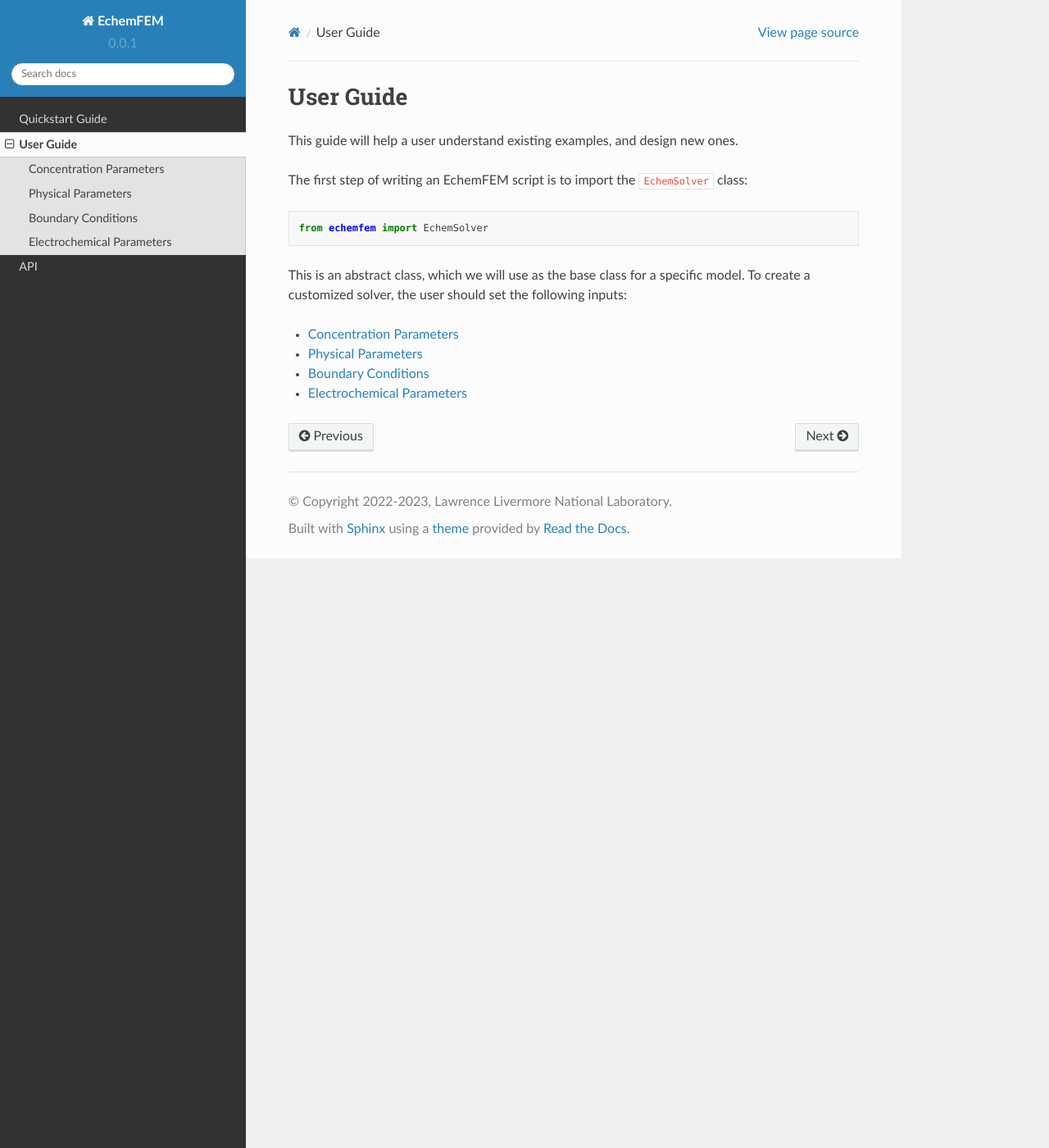
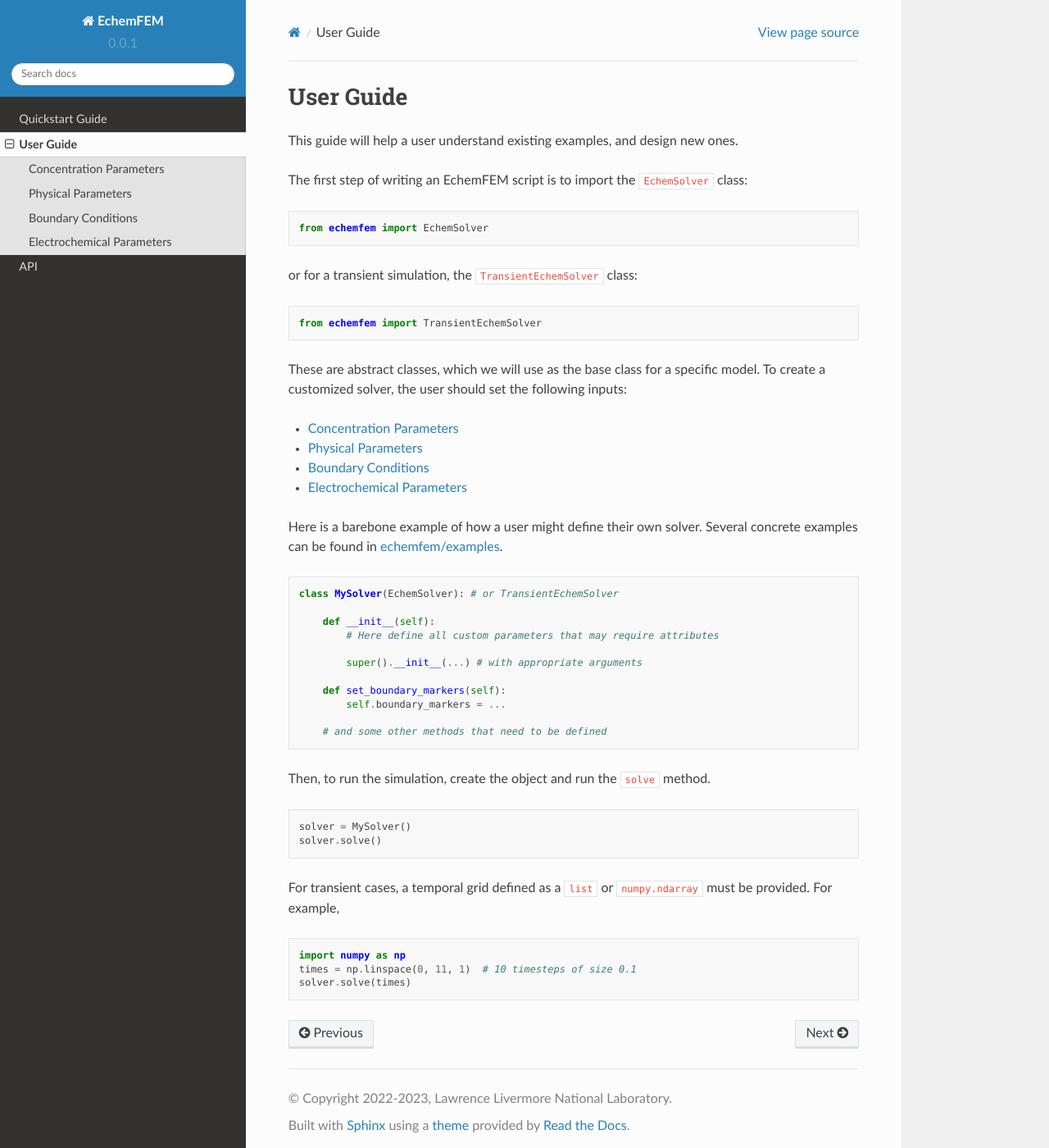
Before and after one commit to LLNL/echemfem, a Sphinx documentation site: the page built from docs/source/user_guide/index.rst, in a window 1280 px wide and 1400 px high. Shown: the whole window at 82% size. Built offline with Sphinx 7.4.7 and the Read the Docs theme 2.0.0, drawn with Linux system fonts in a browser that asks for light colours.

Commit message:
Add transient to docs

```diff
--- a/docs/source/conf.py
+++ b/docs/source/conf.py
@@ -23,6 +23,7 @@ extensions = [
 
 intersphinx_mapping = {
     'python': ('https://docs.python.org/3/', None),
+    'numpy': ('https://docs.scipy.org/doc/numpy/', None),
     'sphinx': ('https://www.sphinx-doc.org/en/master/', None),
     'firedrake': ('https://firedrakeproject.org/', None),
 }
--- a/docs/source/user_guide/index.rst
+++ b/docs/source/user_guide/index.rst
@@ -9,7 +9,13 @@ The first step of writing an EchemFEM script is to import the ``EchemSolver`` cl
 
    from echemfem import EchemSolver
 
-This is an abstract class, which we will use as the base class for a specific model.
+or for a transient simulation, the ``TransientEchemSolver`` class:
+
+.. code-block::
+
+   from echemfem import TransientEchemSolver
+
+These are abstract classes, which we will use as the base class for a specific model.
 To create a customized solver, the user should set the following inputs:
 
 .. toctree::
@@ -19,3 +25,37 @@ To create a customized solver, the user should set the following inputs:
    physical_params
    boundary_conditions
    echem_params
+
+Here is a barebone example of how a user might define their own solver.
+Several concrete examples can be found in `echemfem/examples
+<https://github.com/LLNL/echemfem/tree/main/examples>`_.
+
+.. code-block::
+
+    class MySolver(EchemSolver): # or TransientEchemSolver
+
+        def __init__(self):
+            # Here define all custom parameters that may require attributes
+
+            super().__init__(...) # with appropriate arguments
+
+        def set_boundary_markers(self):
+            self.boundary_markers = ...
+
+        # and some other methods that need to be defined
+
+Then, to run the simulation, create the object and run the ``solve`` method.
+
+.. code-block::
+
+   solver = MySolver()
+   solver.solve()
+
+For transient cases, a temporal grid defined as a  ``list`` or
+``numpy.ndarray`` must be provided. For example,
+
+.. code-block::
+
+   import numpy as np
+   times = np.linspace(0, 11, 1)  # 10 timesteps of size 0.1
+   solver.solve(times)
```
Also changed, not shown: docs/source/api.rst (+5 -2 lines), 1 other file.
